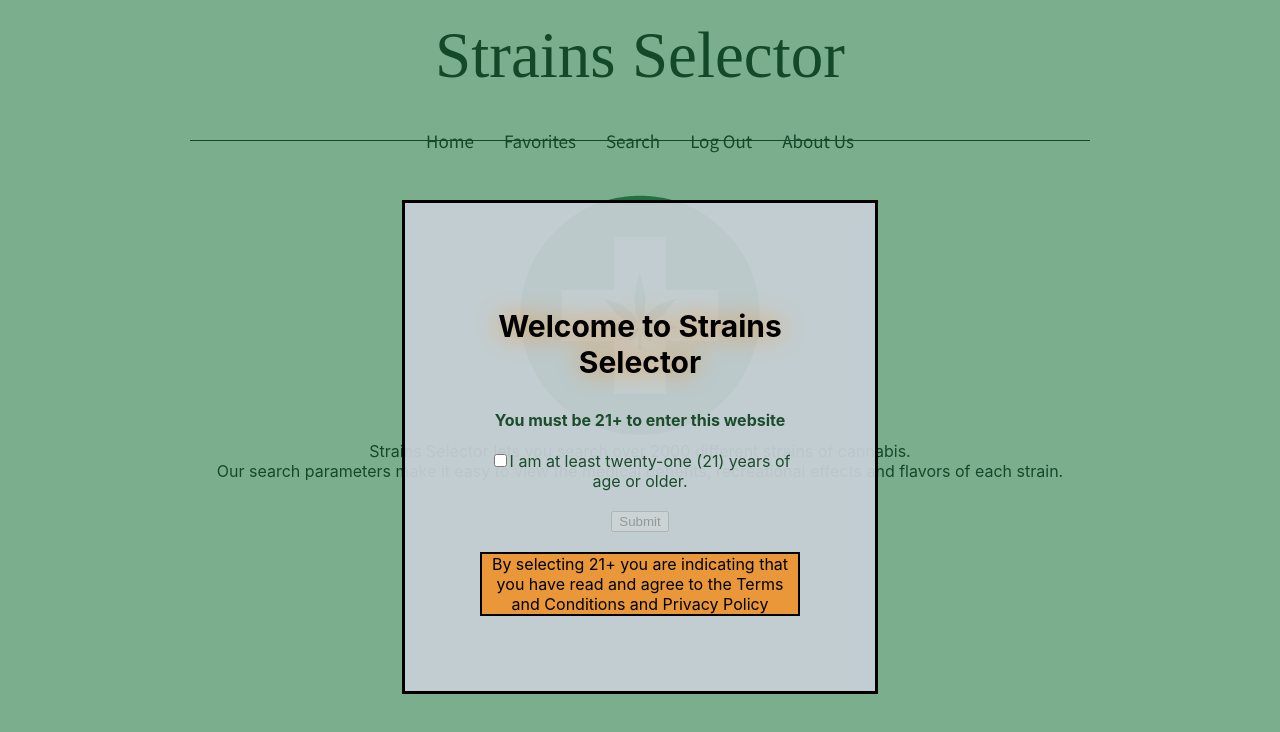
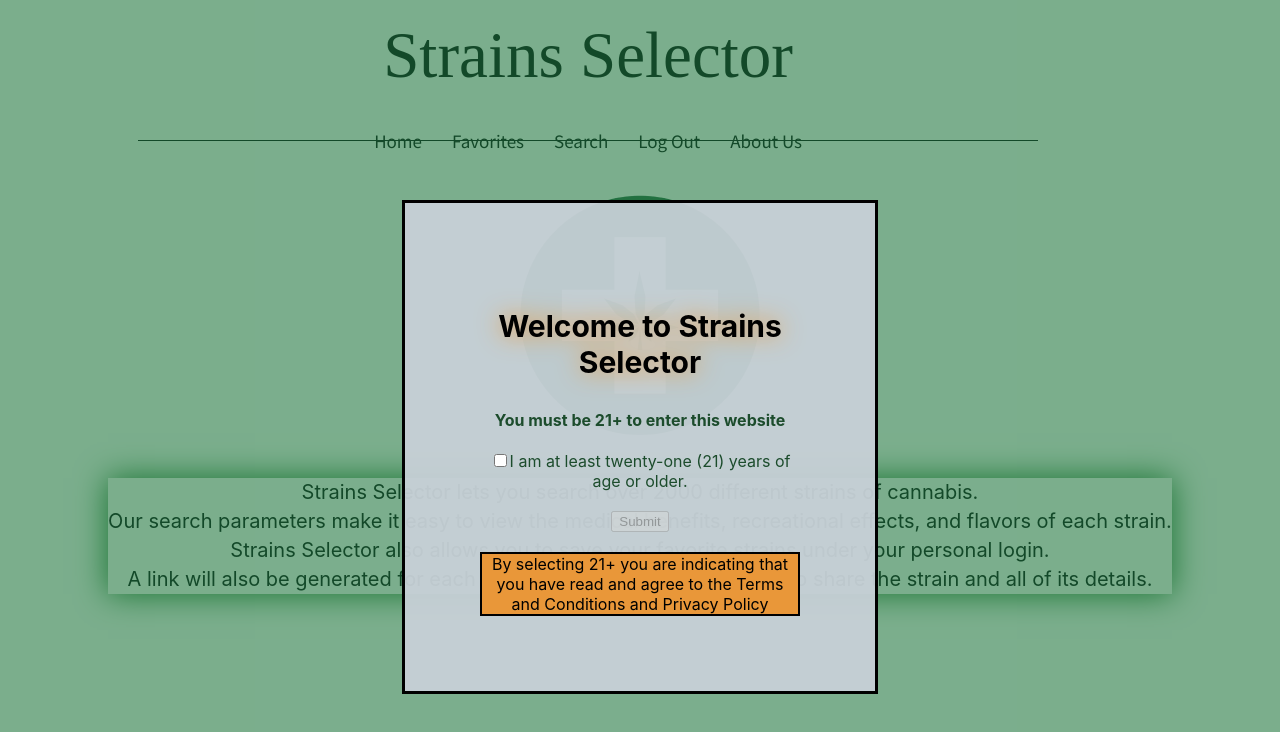
Before and after one commit to moises-depe/strains-front-end-2021, a React (Create React App) app: page / in a window 1280 px wide. Shown: the top 732 px of the page. Built offline with nearby package versions, Linux system fonts and the light colour scheme; a web font is replaced by a local one.

Commit message:
css changes

```diff
--- a/src/AUTH/SignInPage.js
+++ b/src/AUTH/SignInPage.js
@@ -29,7 +29,6 @@ export default class SignInPage extends React.Component {
         }
 
     }
-
     render() {
         return (
             <div>
--- a/src/FavoritesPage.js
+++ b/src/FavoritesPage.js
@@ -3,6 +3,8 @@ import {
     getAllUserFavorites,
     deleteUserFavorite,
 } from './UTILS/ApiUtils.js';
+import './SearchPage.css';
+
 
 export default class FavoritesPage extends Component {
     state = {
@@ -31,18 +33,19 @@ export default class FavoritesPage extends Component {
     render() {
         console.log(this.state.favorites);
         return (
-            <div>
-                    <div className="favorites-wrapper">
+            <div >
+                <span className="favorites-title">Favorites</span>
+                <div className="list">
                     {this.state.favorites.map(favorite =>
-                            <div key={favorite.id} className="favorite-div">
-                                <h2>{favorite.name}</h2>
-                                <p>{favorite.race}</p>
-                                <p>Flavors: {favorite.flavors.join(', ')}</p>
-                                <img src={favorite.img} alt="strain" />
+                        <div key={favorite.id} className="strain">
+                            <p className="name">{favorite.name}</p>
+                            <p><span className="name-header">Type:</span> {favorite.race}</p>
+                            <p className="flavors"><span className="name-header">Flavors:</span> {favorite.flavors.join(', ')}</p>
+
                             <h3>Effects</h3>
-                                <p>Positive: {favorite.positive.join(', ')}</p>
-                                <p>Medical: {favorite.medical.join(', ')}</p>
-                                <p>Negative: {favorite.negative.join(', ')}</p>
+                            <p className="recreation"><span className="name-header">Positive:</span> {favorite.positive.join(', ')}</p>
+                            <p className="medical"><span className="name-header">Medical:</span> {favorite.medical.join(', ')}</p>
+                            <p className="negative"><span className="name-header">Negative:</span> {favorite.negative.join(', ')}</p>
                             <p>{favorite.description}</p>
                             <hr />
                             <p>Share Favorite:</p>
--- a/src/HomePage.css
+++ b/src/HomePage.css
@@ -25,12 +25,13 @@ img {
 } */
 
 .inner-pop {
-    background-color: rgba(200, 209, 216, 0.925);
+    background-color: rgba(200, 209, 216, 0.94);
     margin: auto;
     height: 60%;
     width: 50%;
     border: 3px solid black;
     padding: 75px;
+
 
 }
 
@@ -89,4 +90,9 @@ img {
     text-align: center;
     display: flex;
     justify-content: center;
+    line-height: 29px;
+    font-size: 20px;
+    margin-top: 37px;
+    /* filter: drop-shadow(0 0 .75rem rgb(8, 87, 14)); */
+    box-shadow: 0 0 30px rgb(8, 87, 14);
 }
--- a/src/HomePage.js
+++ b/src/HomePage.js
@@ -11,7 +11,11 @@ export default class HomePage extends Component {
                 <div className="home-description">
                     Strains Selector lets you search over 2000 different strains of cannabis.
                     <br></br>
-                    Our search parameters make it easy to view the medical benefits, recreational effects and flavors of each strain.
+                    Our search parameters make it easy to view the medical benefits, recreational effects, and flavors of each strain.
+                    <br></br>
+                    Strains Selector also allows you to save your favorite strains under your personal login.
+                    <br></br>
+                    A link will also be generated for each of your favorites that allows you to share the strain and all of its details.
                 </div>
             </div>
         )
--- a/src/SearchPage.css
+++ b/src/SearchPage.css
@@ -3,7 +3,6 @@
     border: solid 1px black;
     margin: 5px;
     max-width: 200px;
-    /* background-color: rgb(170, 224, 224); */
     background-image: linear-gradient(rgb(149, 192, 228), rgb(218, 228, 236));
     border-radius: 7px;
 }
@@ -43,3 +42,13 @@
 .recreation {
     color: rgb(4, 71, 158);
 }
+
+.negative {
+    color: brown;
+}
+
+.favorites-title {
+    font-size: 30px;
+    font-family: 'Noto Sans JP', sans-serif;
+    margin-bottom: 90px;
+}
--- a/src/UTILS/ApiUtils.js
+++ b/src/UTILS/ApiUtils.js
@@ -51,7 +51,7 @@ export async function addUserFavorite(newFavorite, token) {
     const response = await request
         .post(`${URL}/api/favorites`)
         .set('Authorization', token)
-        .send( newFavorite )
+        .send(newFavorite)
 
     return response.body;
 }
```
Also changed, not shown: src/SearchPage.js (+5 -5 lines), src/Spinner.js (added, +11 -0 lines). Lines whose indentation alone changed are shown as unchanged.
